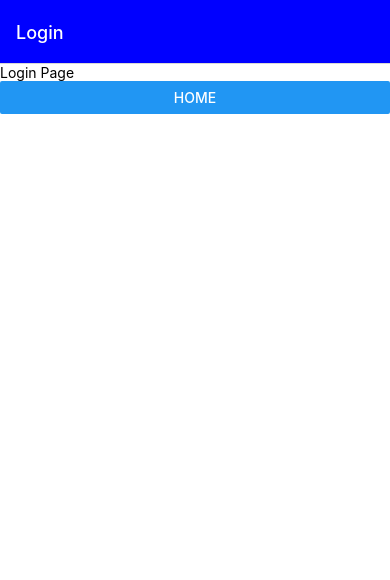
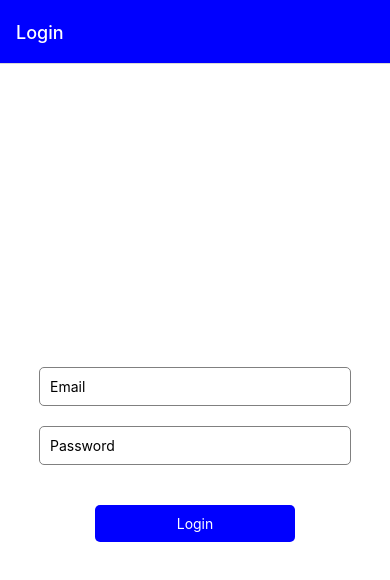
Before and after one commit to Babu1101/CountEZ, a React Native app in the folder Frontend/: screen / in a window 390 px wide. Shown: the top 580 px of the page. Built offline with nearby package versions, Linux system fonts and the light colour scheme.

Commit message:
add login page + login request to api

```diff
--- a/Frontend/pages/loginpage/LoginPage.js
+++ b/Frontend/pages/loginpage/LoginPage.js
@@ -1,22 +1,163 @@
-import React from 'react';
-import { StyleSheet, View, Text, Button } from 'react-native';
+import React, { useState } from 'react';
+import { StyleSheet, View, Text, TextInput, TouchableHighlight, ActivityIndicator, KeyboardAvoidingView, Platform, Image } from 'react-native';
 
-export default function LoginPage ({ navigation }) {
+import sendLogin from './functions/SendLogin.js';
 
-    return (
-			<View style={styles.container}>
-				<Text>Login Page</Text>
-				<Button
-					title='Home'
-					onPress={() => navigation.navigate("Home")}
+export default function LoginPage({ navigation, onLoginStatusChange = () => { } }) {
+
+	const [ email, setEmail ] = useState("");
+	const [ password, setPassword ] = useState("");
+	const [ currentIssue, setCurrentIssue ] = useState("");
+	const [ loading, setLoading ] = useState("");
+
+	const handleLogin = async () => {
+		if (!verifyInput()) {
+			console.log(currentIssue);
+			return;
+		}
+
+		setCurrentIssue("");
+		setLoading(true);
+
+		const body = {
+			email: email,
+			password: password
+		}
+
+		const response = await sendLogin(body);
+		onLoginStatusChange(response.status, response.user);
+		setLoading(false);
+
+		if (response.status == "none") {
+			setCurrentIssue("Invalid Credentials");
+		} else if (response.status == null) {
+			setCurrentIssue("Network Error - Try Again");
+		}
+	}
+
+	const verifyInput = () => {
+		if (email.length < 1) {
+			setCurrentIssue("Please Enter Your Email");
+			return false;
+		}
+
+		if (!email.endsWith("@letu.edu")) {
+			setCurrentIssue("Please Enter Your LeTourneau Email");
+			return false;
+		}
+
+		if (password.length < 1) {
+			setCurrentIssue("Please Enter Your Password");
+			return false;
+		}
+
+		return true;
+	}
+
+	return (
+		<KeyboardAvoidingView
+			behavior={Platform.OS === 'ios' ? 'padding' : 'height'}
+			style={styles.container}
+		>
+			{/* <View style={styles.logoContainer}>
+				<Image
+					// CHANGE THIS TO OUR ACTUAL LOGO
+					source={require("../../assets/icon.png")}
+					style={styles.logo}
+				/>
+			</View> */}
+
+			<View style={styles.emailContainer}>
+				<TextInput
+					style={styles.input}
+					placeholder='Email'
+					onChangeText={text => setEmail(text)}
+					value={email}
 				/>
 			</View>
-    )
+
+			<View style={styles.passwordContainer}>
+				<TextInput
+					style={styles.input}
+					placeholder='Password'
+					onChangeText={text => setPassword(text)}
+					secureTextEntry={true}
+					value={password}
+				/>
+			</View>
+
+			<View style={styles.issueContainer}>
+				<Text style={styles.issue}>{currentIssue}</Text>
+			</View>
+
+			<View style={styles.submitContainer}>
+				{loading ?
+					(
+						<ActivityIndicator size="large" color="blue"/>
+					) : (
+						<TouchableHighlight
+							style={styles.submitButton}
+							onPress={handleLogin}
+						>
+							<Text style={styles.submitText}>Login</Text>
+						</TouchableHighlight>
+					)
+				}
+			</View>
+		</KeyboardAvoidingView>
+	)
 }
 
 const styles = StyleSheet.create({
-	container: {
-		flex: 1,
-		backgroundColor: 'white',
+  container: {
+    flex: 1,
+    backgroundColor: 'white',
+    alignItems: 'center',
+    justifyContent: 'center',
+  },
+	logoContainer: {
+		width: '80%',
+		height: '20%',
+		alignItems: 'center',
+		marginBottom: 50,
+		backgroundColor: 'red'
 	},
-})
+	logo: {
+		width: '100%',
+		height: '100%',
+	},
+  emailContainer: {
+    width: '80%',
+  },
+  passwordContainer: {
+    width: '80%',
+    marginTop: 10,
+  },
+  input: {
+    borderWidth: 1,
+    borderColor: 'gray',
+    borderRadius: 5,
+    padding: 10,
+    marginBottom: 10,
+  },
+  issueContainer: {
+    marginTop: 10,
+  },
+  issue: {
+    color: 'red',
+  },
+  submitContainer: {
+    marginTop: 20,
+  },
+  submitButton: {
+    backgroundColor: 'blue',
+    padding: 10,
+    borderRadius: 5,
+    alignItems: 'center',
+    justifyContent: 'center',
+		width: 200
+  },
+  submitText: {
+    color: 'white',
+  },
+});
--- /dev/null
+++ b/Frontend/pages/loginpage/functions/SendLogin.js
@@ -0,0 +1,28 @@
+import axios from 'axios';
+import { REACT_APP_API_URL } from "@env";
+
+export default async function SendLogin({ body }){
+	const url = `${REACT_APP_API_URL}/users/login`;
+
+	const controller = new AbortController();
+	setTimeout(() => controller.abort(), 5000);
+
+	try {
+		console.log(url);
+		const response = await axios.post(url, body, {
+			signal: controller.signal,
+		});
+
+		return {
+			status: response.data.status,
+			user: response.data.user
+		};
+
+	} catch (error) {
+		console.log(error);
+		return {
+			status: null,
+			user: {}
+		};
+	}
+}
```
